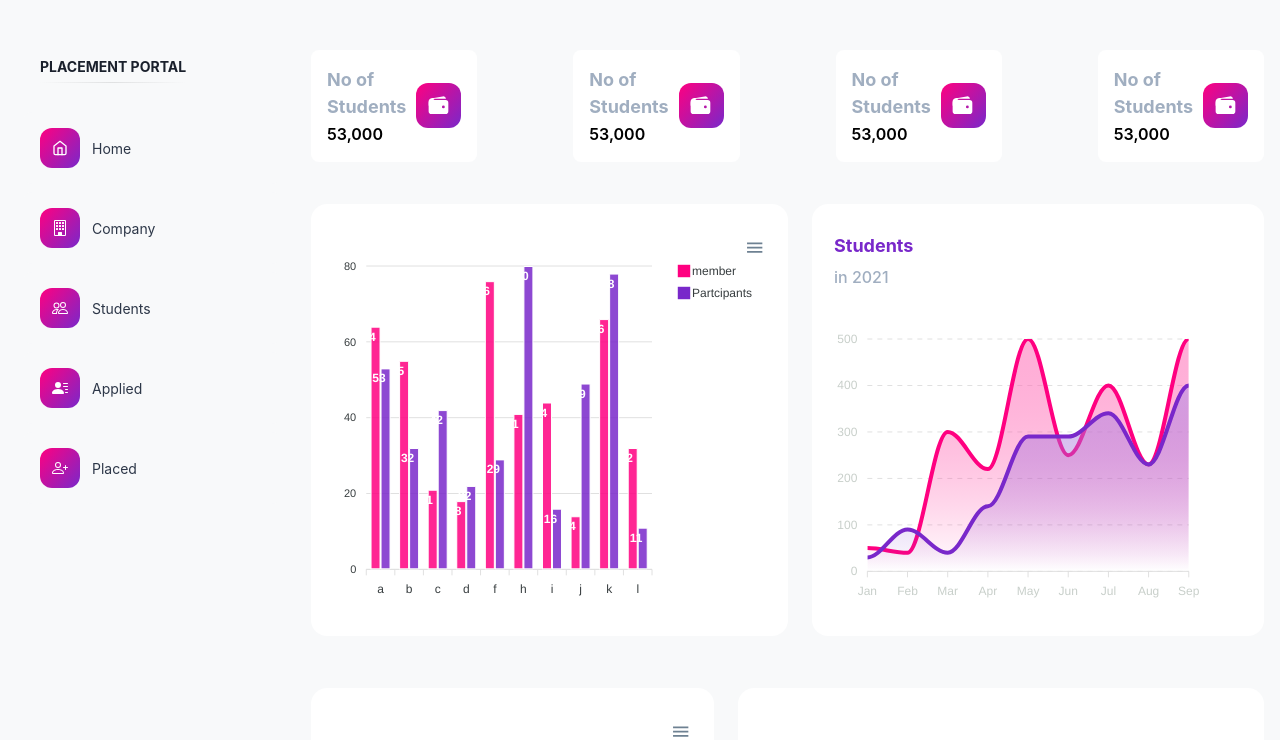
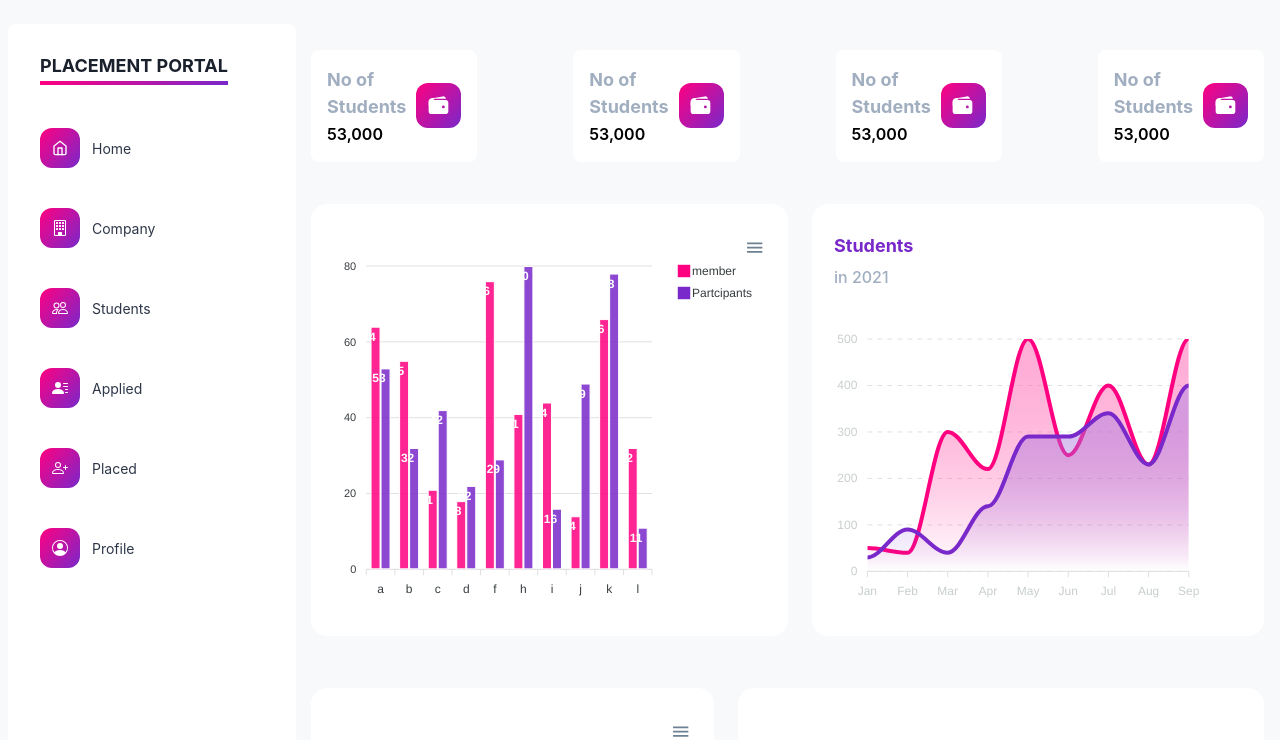
Before and after one commit to VarunSAthreya/placement-management, a Next.js app in the folder apps/web/: page / in a window 1280 px wide. Shown: the top 740 px of the page. Built offline with nearby package versions, Linux system fonts and the light colour scheme.

Commit message:
Made Minor Changes

```diff
--- a/apps/web/components/Separator/Separator.tsx
+++ b/apps/web/components/Separator/Separator.tsx
@@ -4,9 +4,9 @@ const Separator = (props) => {
     const { children, ...rest } = props;
     return (
         <Flex
-            h="1px"
+            h="4px"
             w="100%"
-            bg="linear-gradient(90deg, rgba(224, 225, 226, 0) 0%, #E0E1E2 49.52%, rgba(224, 225, 226, 0) 100%)"
+            bg="linear-gradient( 310deg, #7928CA 0%, #FF0080 100%)"
             {...rest}
         >
             {children}
--- a/apps/web/components/Sidebar/Sidebar.tsx
+++ b/apps/web/components/Sidebar/Sidebar.tsx
@@ -21,6 +21,7 @@ import {
     BsFillPersonLinesFill,
     BsPeople,
     BsPersonPlus,
+    BsPersonCircle,
 } from 'react-icons/bs';
 
 const routes = [
@@ -29,6 +30,7 @@ const routes = [
     { name: 'Students', link: '/students', icon: BsPeople },
     { name: 'Applied', link: '/applied', icon: BsFillPersonLinesFill },
     { name: 'Placed', link: '/placed', icon: BsPersonPlus },
+    { name: 'Profile', link: '/profile', icon: BsPersonCircle },
 ];
 
 const SideBar = () => {
@@ -61,7 +63,7 @@ const SideBar = () => {
 const SidebarContent = ({ onClose, ...rest }) => {
     return (
         <Box
-            bg={useColorModeValue('#f8f9fa', 'gray.900')}
+            bg={useColorModeValue('white', 'gray.900')}
             w={{ base: 'full', md: 72 }}
             pos={'fixed'}
             borderRadius={8}
@@ -87,7 +89,7 @@ const SidebarContent = ({ onClose, ...rest }) => {
                         fontSize="11px"
                     >
                         {/* <CreativeTimLogo w="32px" h="32px" me="10px" /> */}
-                        <Text fontSize="sm" mt="3px">
+                        <Text fontSize="lg" mt="3px">
                             PLACEMENT PORTAL
                         </Text>
                     </Box>
@@ -121,7 +123,7 @@ const NavItem = ({ icon, link, children, ...rest }) => {
                 borderRadius="lg"
                 role="group"
                 cursor="pointer"
-                bg={'#f8f9fa'}
+                bg={'white'}
                 my={2}
                 _hover={{
                     bg: 'linear-gradient( 310deg, #7928CA 0%, #FF0080 100%)',
@@ -156,6 +158,9 @@ const NavItem = ({ icon, link, children, ...rest }) => {
                     color={useColorModeValue('gray.700', 'white')}
                     my="auto"
                     fontSize="sm"
+                    _groupHover={{
+                        color: 'white',
+                    }}
                 >
                     {children}
                 </Text>
```
